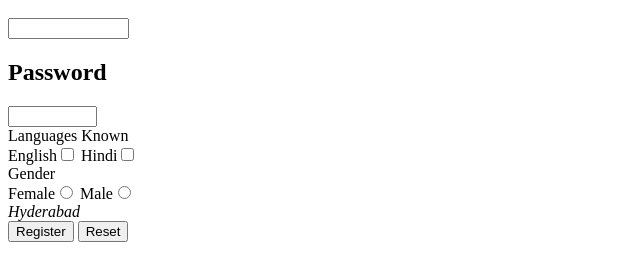
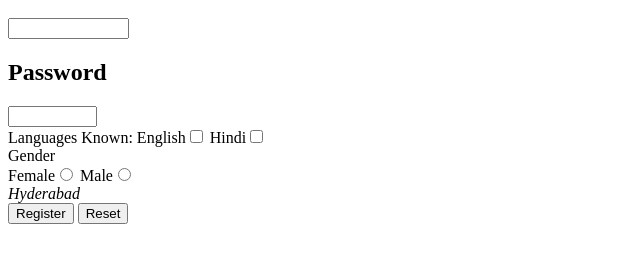
Before and after one commit to chandureddy173/devops, a plain HTML site: page index.html in a window 1280 px wide. Shown: the part 120-400 px from the top of the page, without its empty margins (0-640 px from the left). Drawn offline with Linux system fonts and the light colour scheme.

Commit message:
index file created

```diff
--- a/index.html
+++ b/index.html
@@ -19,9 +19,7 @@
         <h2>Password</h2>
         <input type="password" name="pwd" size="8">
 <br>
-Languages Known
-
-<br>
+Languages Known:
 English<input type="checkbox" name="english">
 Hindi<input type="checkbox" name="hindi">
 <br>
```
